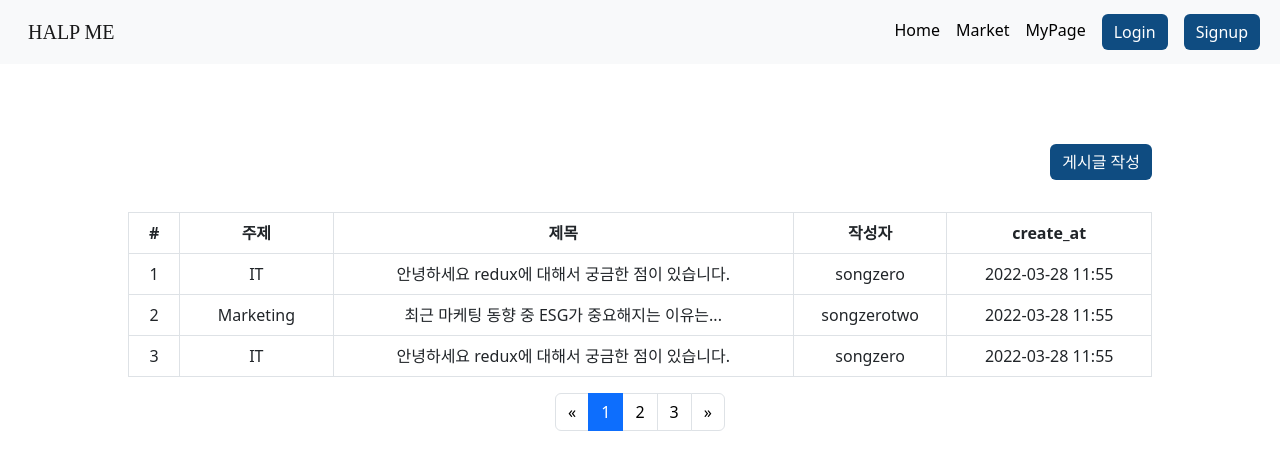
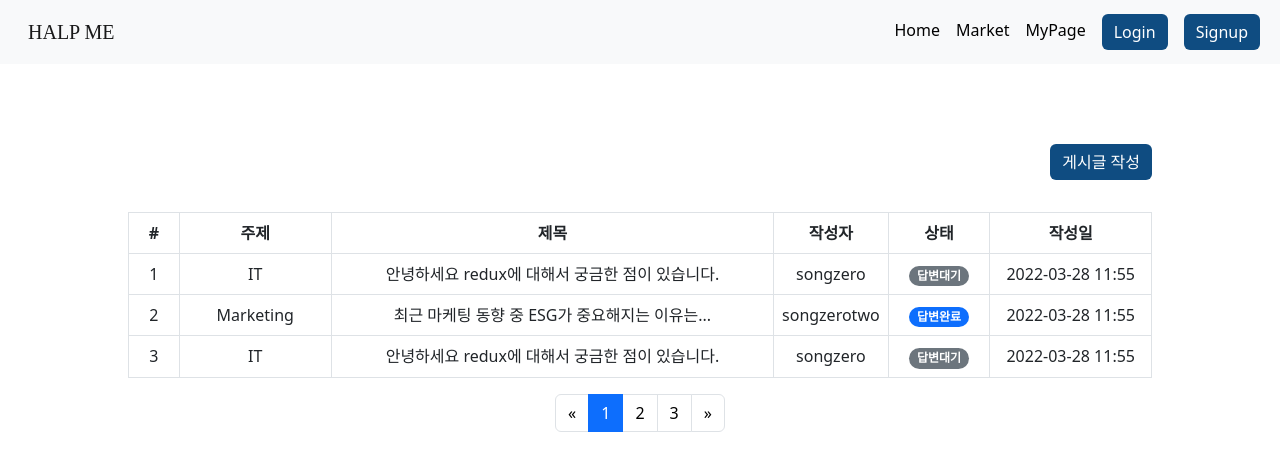
Before and after one commit to codestates/BEB-05-HALPME, a React (Create React App) app in the folder client/: page / in a window 1280 px wide. Shown: the top 470 px of the page. Built offline with nearby package versions, Linux system fonts and the light colour scheme; a web font is replaced by a local one.

Commit message:
add post status

```diff
--- a/client/package.json
+++ b/client/package.json
@@ -45,6 +45,5 @@
       "last 1 firefox version",
       "last 1 safari version"
     ]
-  },
-  "homepage": "https://codestates.github.io/BEB-05-HALPME/"
+  }
 }
--- a/client/src/assets/styles/PostList.css
+++ b/client/src/assets/styles/PostList.css
@@ -12,10 +12,13 @@ tbody > tr:hover {
     width: 15%;
 }
 .td-title {
-    width: 45%;
+    width: 44%;
 }
 .td-author {
-    width: 15%;
+    width: 10%;
+}
+.td-status {
+    width: 10%;
 }
 .td-created-at {
     width: 20%
--- a/client/src/components/PostList.js
+++ b/client/src/components/PostList.js
@@ -1,6 +1,7 @@
 import { useState } from "react";
 import { useNavigate } from "react-router-dom";
 import { useSelector } from 'react-redux';
+import Badge from 'react-bootstrap/Badge';
 import Table from 'react-bootstrap/Table';
 
 import Pagebar from "./Pagebar";
@@ -27,24 +28,46 @@ function PostList() {
       <Table className="post-list-table" responsive bordered>
         <thead>
           <tr>
-            <th>#</th>
-            <th>주제</th>
-            <th>제목</th>
-            <th>작성자</th>
-            <th>create_at</th>
+            <th className="td-id">#</th>
+            <th className="td-category">주제</th>
+            <th className="td-title">제목</th>
+            <th className="td-author">작성자</th>
+            <th className="td-status">상태</th>
+            <th className="td-created-at">작성일</th>
           </tr>
         </thead>
         <tbody>
           {
             posts.map((post) => {
+              if (post.status)
               return (
                 <tr key={post.postid} onClick={() => toPostDetail(post.postid)}>
                   <td className="td-id">{post.postid}</td>
                   <td className="td-category">{post.category}</td>
                   <td className="td-title" >{post.title}</td>
                   <td className="td-author">{post.author}</td>
+                  <td className="td-status">
+                    <Badge pill bg="primary">
+                      답변완료
+                    </Badge>{' '}
+                  </td>
                   <td className="td-created-at">{post.created_at}</td>
                 </tr>
+              )
+              else
+              return (
+                <tr key={post.postid} onClick={() => toPostDetail(post.postid)}>
+                <td className="td-id">{post.postid}</td>
+                <td className="td-category">{post.category}</td>
+                <td className="td-title" >{post.title}</td>
+                <td className="td-author">{post.author}</td>
+                <td className="td-status">
+                  <Badge pill bg="secondary">
+                    답변대기
+                  </Badge>{' '}
+                </td>
+                <td className="td-created-at">{post.created_at}</td>
+              </tr>
               )
             })
           }
```
